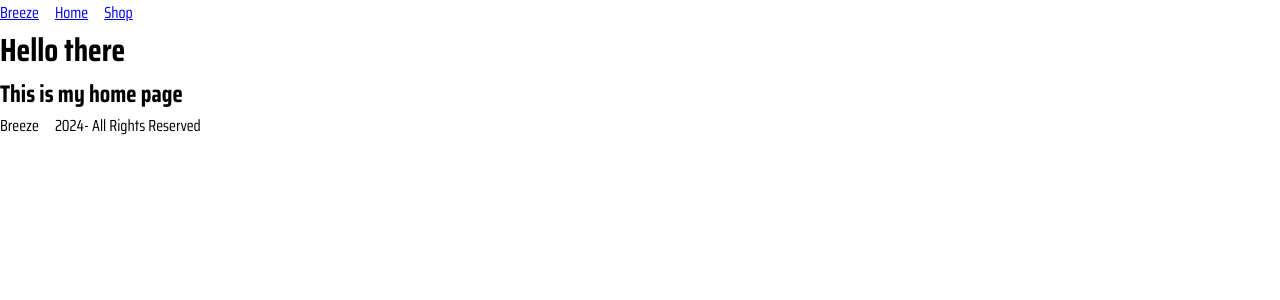
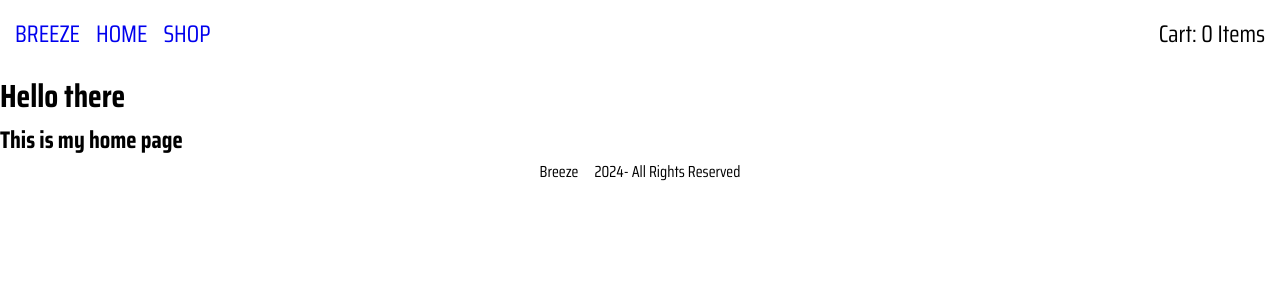
Before and after one commit to amora7741/ShoppingApp, a React (Vite) app: page / in a window 1280 px wide. Shown: the top 300 px of the page. Built offline with nearby package versions, Linux system fonts and the light colour scheme.

Commit message:
Add nav hover effects

```diff
--- a/src/components/Header.jsx
+++ b/src/components/Header.jsx
@@ -2,7 +2,6 @@ import { Link } from 'react-router-dom';
 
 function Header() {
   return (
-    <header>
     <nav>
       <ul>
         <li>
@@ -15,8 +14,8 @@ function Header() {
           <Link to='shop'>Shop</Link>
         </li>
       </ul>
+      <div className='shoppingcart'>Cart: 0 Items</div>
     </nav>
-    </header>
   );
 }
 
--- a/src/style.css
+++ b/src/style.css
@@ -10,8 +10,38 @@ ul {
   list-style: none;
 }
 
-header ul,
+nav,
+nav ul,
 footer {
   display: flex;
   gap: 1rem;
 }
+
+nav {
+  justify-content: space-between;
+  font-size: 1.5rem;
+  padding: 15px;
+}
+
+nav a {
+  text-decoration: none;
+  text-transform: uppercase;
+}
+
+nav a::after {
+  content: '';
+  width: 0;
+  height: 3px;
+  background-color: black;
+  margin: auto;
+  display: block;
+  transition: all 0.3s ease;
+}
+
+nav a:hover::after {
+  width: 100%;
+}
+
+footer {
+  justify-content: center;
+}
```
Lines whose indentation alone changed are shown as unchanged.
